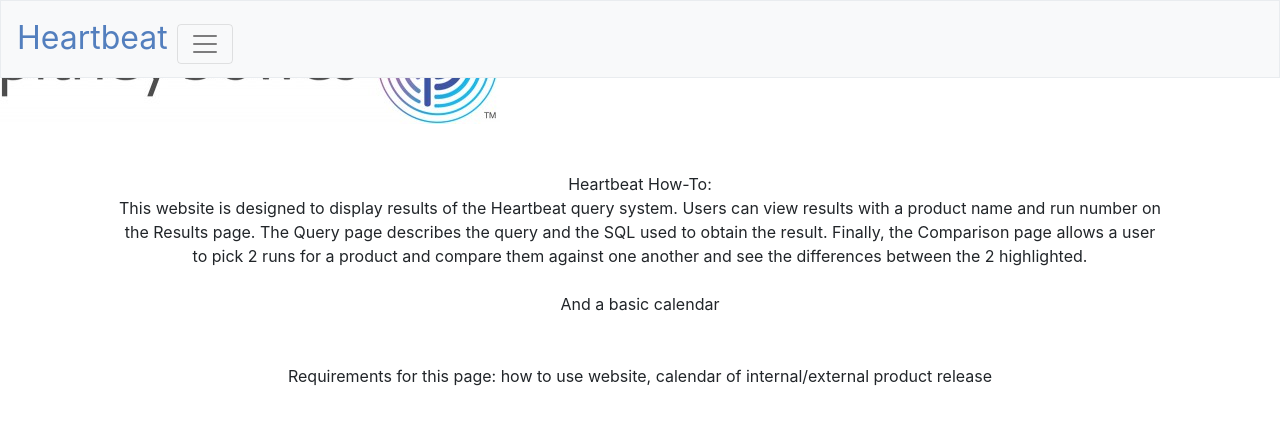
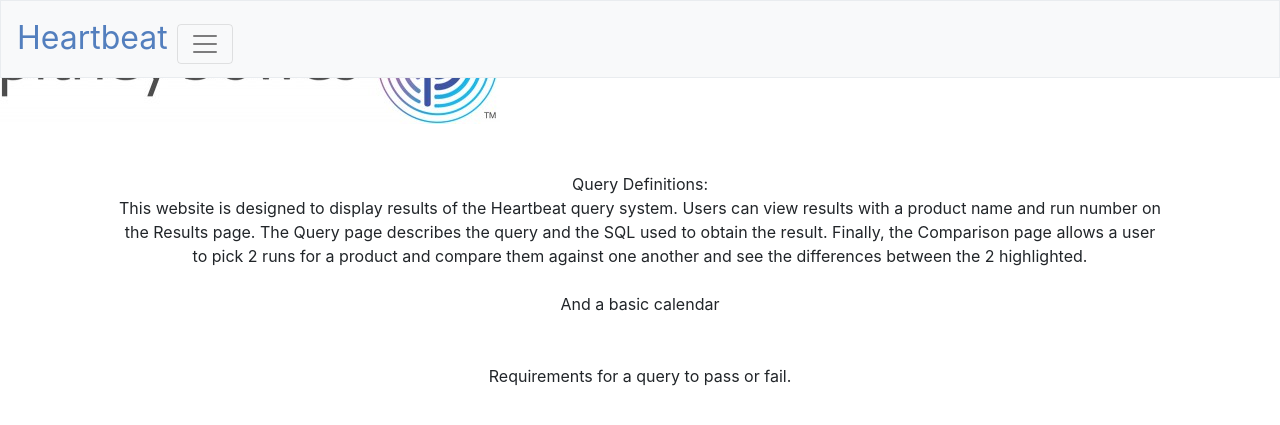
Before and after one commit to meganpetroski/cs50_final, a Flask app: template templates/query.html in a window 1280 px wide. Shown: the top 425 px of the page. Run offline with Flask 2, Linux system fonts and the light colour scheme; the template is opened without the code that fills it, so the values that code supplies are empty; some libraries are stand-ins or nearby versions.

Commit message:
query page works!

```diff
--- a/application.py
+++ b/application.py
@@ -25,5 +25,9 @@ def index():
 @app.route("/compare")
 def compare():
 
+    return render_template("compare.html")
 
-    return render_template("compare.html")
+@app.route("/query")
+def query():
+
+    return render_template("query.html")
--- a/templates/query.html
+++ b/templates/query.html
@@ -1,12 +1,12 @@
 {% extends "layout.html" %}
 
 {% block title %}
-    Home
+    Query
 {% endblock %}
 
 {% block main %}
     <p>
-        Heartbeat How-To:<br>
+        Query Definitions:<br>
         This website is designed to display results of the Heartbeat query system. Users can view results with a product name and run number
         on the Results page. The Query page describes the query and the SQL used to obtain the result. Finally, the Comparison page allows a
         user to pick 2 runs for a product and compare them against one another and see the differences between the 2 highlighted.
@@ -19,6 +19,6 @@
         <br>
         <br>
 
-        Requirements for this page: how to use website, calendar of internal/external product release
+        Requirements for a query to pass or fail.
     </p>
 {% endblock %}
```
